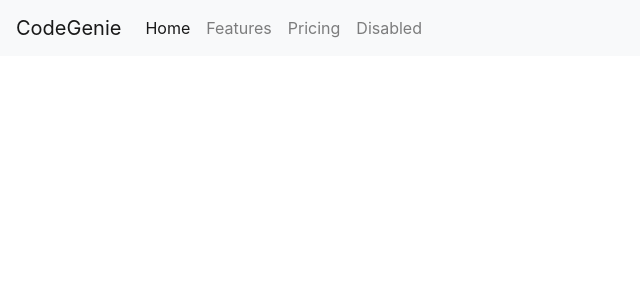
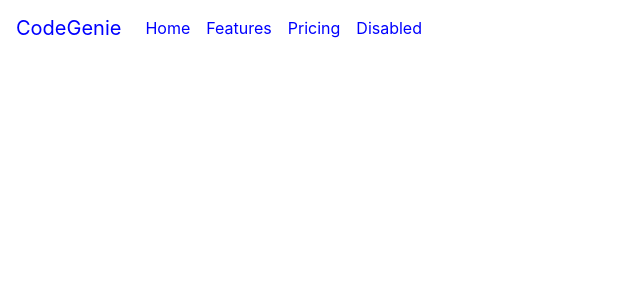
Before and after one commit to realahsanshah/Project-4B-Codegenie, a React (Create React App) app: page / in a window 1280 px wide. Shown: the top 300 px of the page, without its empty margins (0-640 px from the left). Built offline with nearby package versions, Linux system fonts and the light colour scheme.

Commit message:
basic navbar

```diff
--- a/package.json
+++ b/package.json
@@ -9,6 +9,7 @@
     "@testing-library/react": "^9.3.2",
     "@testing-library/user-event": "^7.1.2",
     "bootstrap": "^4.5.2",
+    "jquery": "^3.5.1",
     "react": "^16.13.1",
     "react-dom": "^16.13.1",
     "react-scripts": "3.4.1",
--- a/src/App.css
+++ b/src/App.css
@@ -1,38 +1,3 @@
-.App {
-  text-align: center;
+.navbar {
+    color: blue;
 }
-
-.App-logo {
-  height: 40vmin;
-  pointer-events: none;
-}
-
-@media (prefers-reduced-motion: no-preference) {
-  .App-logo {
-    animation: App-logo-spin infinite 20s linear;
-  }
-}
-
-.App-header {
-  background-color: #282c34;
-  min-height: 100vh;
-  display: flex;
-  flex-direction: column;
-  align-items: center;
-  justify-content: center;
-  font-size: calc(10px + 2vmin);
-  color: white;
-}
-
-.App-link {
-  color: #61dafb;
-}
-
-@keyframes App-logo-spin {
-  from {
-    transform: rotate(0deg);
-  }
-  to {
-    transform: rotate(360deg);
-  }
-}
--- a/src/App.js
+++ b/src/App.js
@@ -1,7 +1,7 @@
 import React from 'react';
 import './App.css';
 import '../node_modules/bootstrap/dist/css/bootstrap.min.css';
-import '../node_modules/bootstrap/dist/js/bootstrap.bundle.js';
+// import '../node_modules/bootstrap/dist/js/bootstrap.bundle.js';
 import Navbar from './components/Navbar';
 
 
--- a/src/components/Navbar.js
+++ b/src/components/Navbar.js
@@ -1,10 +1,10 @@
 import React from 'react';
-
+import '../App.css';
 
 const Navbar = () => {
     return (
         <div>
-        <nav class="navbar navbar-expand-lg navbar-light bg-light">
+        <nav class="navbar navbar-expand-lg navbar-primary">
             <span class="navbar-brand">CodeGenie</span>
             <button class="navbar-toggler" type="button" data-toggle="collapse" data-target="#navbarNav" aria-controls="navbarNav" aria-expanded="false" aria-label="Toggle navigation">
                 <span class="navbar-toggler-icon"></span>
```
Also changed, not shown: 1 other file (tests, documents, lock files or other folders).
